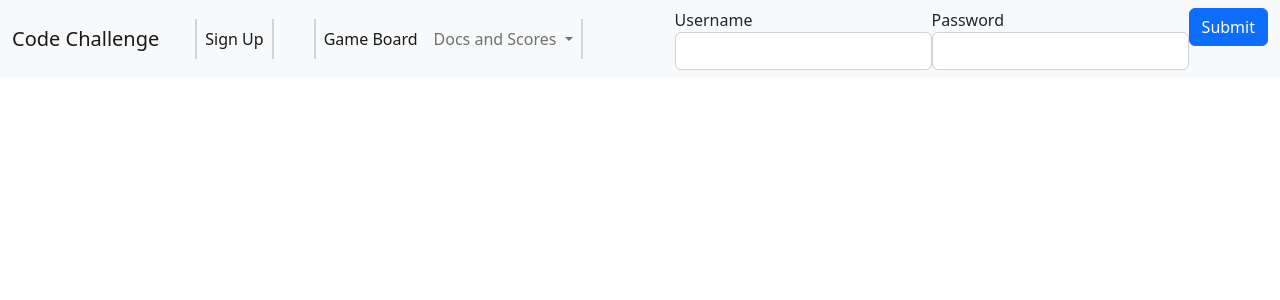
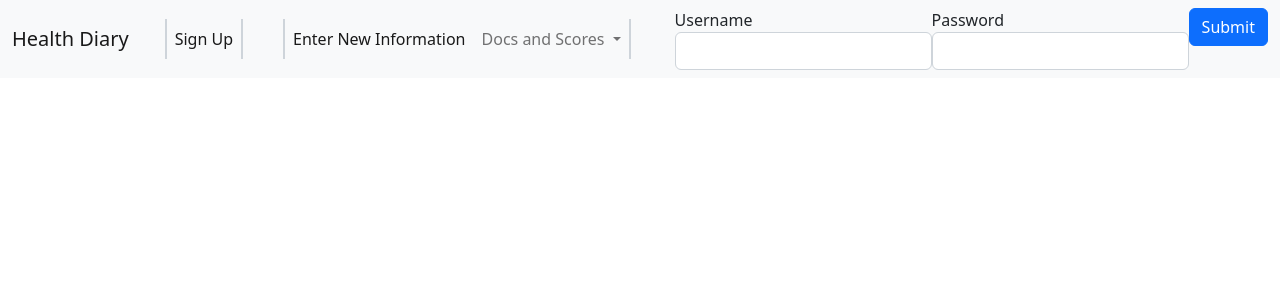
Before and after one commit to Length24/healthmonitor, a PHP site: template modules/bp/views/header.php in a window 1280 px wide. Shown: the top 300 px of the page. Run offline with PHP 8.4, Linux system fonts and the light colour scheme; the template is opened without the code that fills it, so the values that code supplies are empty.

Commit message:
Updates to signup page and header

```diff
--- a/modules/bp/views/header.php
+++ b/modules/bp/views/header.php
@@ -1,4 +1,6 @@
 <?php
+
+$hostPage = "/bp/bp/";
 
 $cookies = Yii::$app->request->cookies;
 $username = null;
@@ -22,7 +24,6 @@ if (isset($cookies['color'])) {
         margin-bottom: 15px;
         border: 1px solid black;
         clear: both;
-        background-color: <?=$color?>
     }
     .scroll-div {
         float: left;
@@ -35,7 +36,7 @@ if (isset($cookies['color'])) {
 </style>
     <meta charset="utf-8">
     <meta name="viewport" content="width=device-width, initial-scale=1">
-    <title>Ready Player Code Challenge</title>
+    <title>Health Diary</title>
     <link href="https://cdn.jsdelivr.net/npm/bootstrap@5.2.1/dist/css/bootstrap.min.css" rel="stylesheet" integrity="sha384-iYQeCzEYFbKjA/T2uDLTpkwGzCiq6soy8tYaI1GyVh/UjpbCx/TYkiZhlZB6+fzT" crossorigin="anonymous">
 
     <script src="https://cdn.jsdelivr.net/npm/@popperjs/core@2.11.6/dist/umd/popper.min.js" integrity="sha384-oBqDVmMz9ATKxIep9tiCxS/Z9fNfEXiDAYTujMAeBAsjFuCZSmKbSSUnQlmh/jp3" crossorigin="anonymous"></script>
@@ -46,17 +47,17 @@ if (isset($cookies['color'])) {
 
 <nav class="navbar navbar-expand-lg bg-light">
     <div class="container-fluid">
-        <a class="navbar-brand" href="/v1/game/game/">Code Challenge</a>
+        <a class="navbar-brand" href="/v1/game/game/">Health Diary</a>
         <button class="navbar-toggler" type="button" data-bs-toggle="collapse" data-bs-target="#navbarSupportedContent" aria-controls="navbarSupportedContent" aria-expanded="false" aria-label="Toggle navigation">
             <span class="navbar-toggler-icon"></span>
         </button>
         <div class="collapse navbar-collapse" id="navbarSupportedContent">
             <ul class="navbar-nav me-auto mb-2 mb-lg-0">
                 <li class="nav-item">
-                    <a style ="margin-right:20px; border-right: 2px solid #ced4da; margin-left:20px; border-left: 2px solid #ced4da;" class="nav-link active" aria-current="page" href="/v1/game/game/signup/">Sign Up</a>
+                    <a style ="margin-right:20px; border-right: 2px solid #ced4da; margin-left:20px; border-left: 2px solid #ced4da;" class="nav-link active" aria-current="page" href="<?=$hostPage?>signup/">Sign Up</a>
                 </li>
                 <li class="nav-item" style ="margin-left:20px; border-left: 2px solid #ced4da;">
-                    <a class="nav-link active" aria-current="page" href="/v1/game/game/">Game Board</a>
+                    <a class="nav-link active" aria-current="page" href="<?=$hostPage?>">Enter New Information</a>
                 </li>
 
                 <li class="nav-item dropdown" style ="margin-right:20px; border-right: 2px solid #ced4da;">
@@ -64,11 +65,11 @@ if (isset($cookies['color'])) {
                         Docs and Scores
                     </a>
                     <ul class="dropdown-menu">
-                        <li><a class="dropdown-item" href="/v1/game/game/rules/">Game Rules</a></li>
-                        <li><a class="dropdown-item" href="/v1/game/game/apidocs/">Profile and Links</a></li>
-                        <li><a class="dropdown-item" href="/v1/game/game/gifts/">Gift to another player</a></li>
+                        <li><a class="dropdown-item" href="<?=$hostPage?>rules/">Game Rules</a></li>
+                        <li><a class="dropdown-item" href="<?=$hostPage?>apidocs/">Profile and Links</a></li>
+                        <li><a class="dropdown-item" href="<?=$hostPage?>gifts/">Gift to another player</a></li>
                         <li><hr class="dropdown-divider"></li>
-                        <li><a class="dropdown-item" href="/v1/game/game/scoreboard/">Scoreboard</a></li>
+                        <li><a class="dropdown-item" href="<?=$hostPage?>scoreboard/">Scoreboard</a></li>
                     </ul>
                 </li>
 
@@ -76,7 +77,7 @@ if (isset($cookies['color'])) {
             </ul>
 
             <?php  if ($username != null) { ?>
-            <div class='box'></div> Ready Player <?= $username?> | <a href="/v1/game/game/logout/"> Log Out </a>
+            <div class='box'></div> Ready Player <?= $username?> | <a href="<?=$hostPage?>logout/"> Log Out </a>
             <?php } else {  ?>
 
             <div class="bootstrap-iso">
```
Also changed, not shown: modules/bp/views/signup.php (+14 -13 lines).
